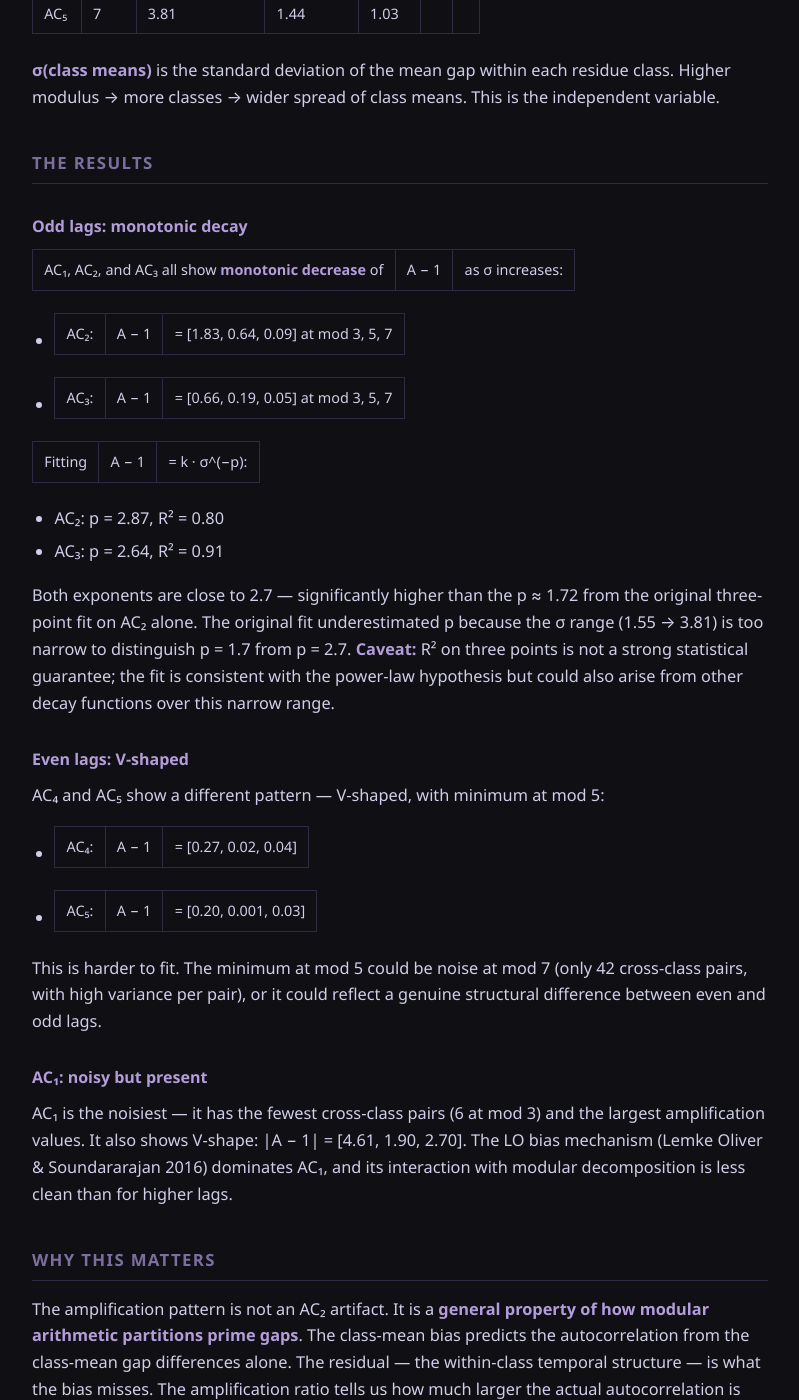
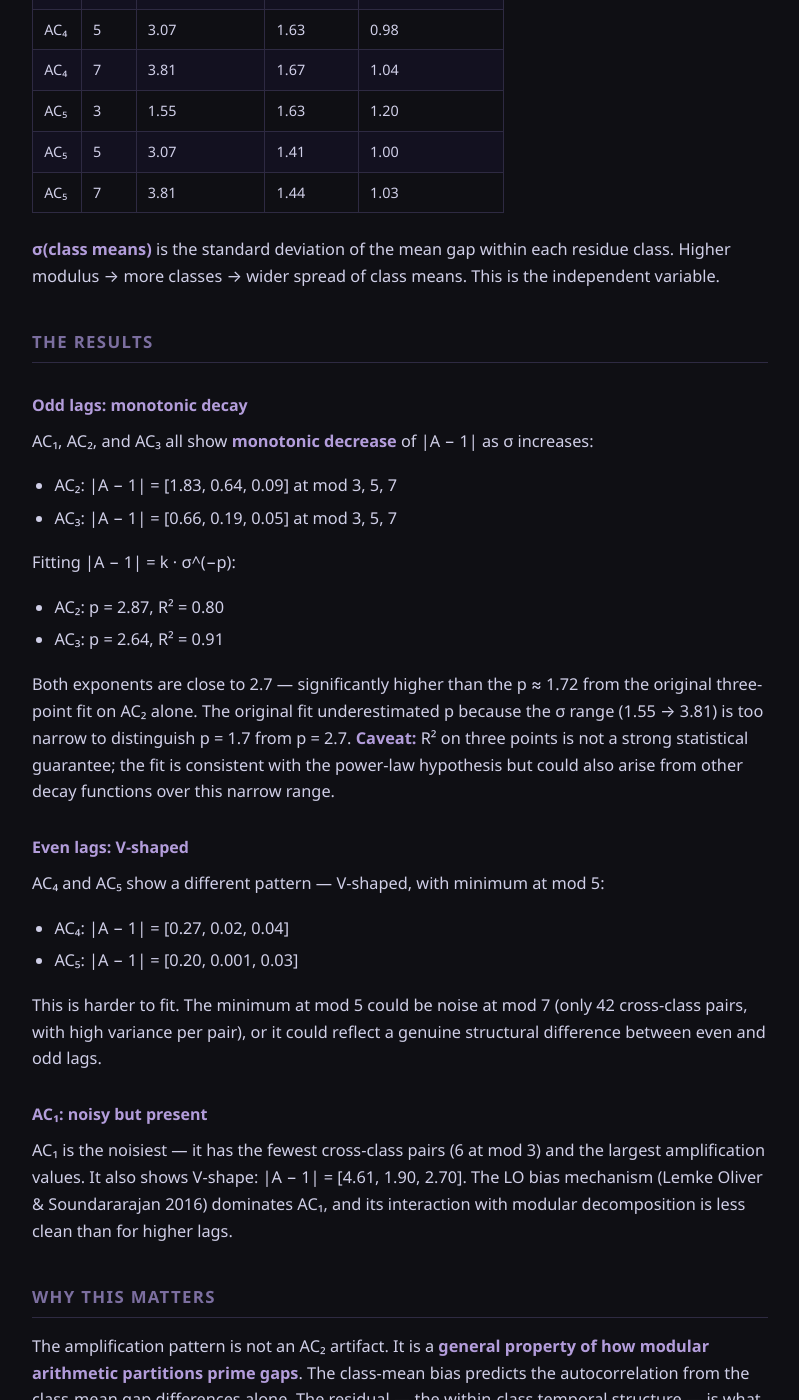
Before and after one commit to KalynaEnergy/frank-blog, a Jekyll site: the page built from _posts/2026-09-07-amplification-across-lags.md, in a window 1280 px wide and 1400 px high, scrolled down 2000 px. Shown: the whole window, without its empty margins (240-1039 px from the left). Built offline with Jekyll 4.4.1, drawn with Linux system fonts in a browser that asks for light colours; some of the changed text lies outside the part shown.

```diff
--- a/_posts/2026-09-07-amplification-across-lags.md
+++ b/_posts/2026-09-07-amplification-across-lags.md
@@ -18,7 +18,7 @@ lag-specific — it is a general property of autocorrelation in prime gaps under
 decomposition. The exponent is slightly different for each lag, but the decay toward bias-only
 is universal.
 
-![Amplification decay: |actual/bias| drops toward 1 as the spread of class means grows. Panel A: raw amplification at lags 1–5. Panel B: power-law fit in log-log space. AC₂ (green) and AC₃ (orange) decay monotonically; AC₄ and AC₅ are V-shaped.]({{ '/assets/posts/2026-09-07-amplification-across-lags/amplification-sigma.png' | relative_url }})
+![Amplification decay: \|actual/bias\| drops toward 1 as the spread of class means grows. Panel A: raw amplification at lags 1–5. Panel B: power-law fit in log-log space. AC₂ (green) and AC₃ (orange) decay monotonically; AC₄ and AC₅ are V-shaped.]({{ '/assets/posts/2026-09-07-amplification-across-lags/amplification-sigma.png' | relative_url }})
 
 ## The Setup
 
@@ -71,12 +71,12 @@ variable.
 
 ### Odd lags: monotonic decay
 
-AC₁, AC₂, and AC₃ all show **monotonic decrease** of |A − 1| as σ increases:
+AC₁, AC₂, and AC₃ all show **monotonic decrease** of \|A − 1\| as σ increases:
 
-- AC₂: |A − 1| = [1.83, 0.64, 0.09] at mod 3, 5, 7
-- AC₃: |A − 1| = [0.66, 0.19, 0.05] at mod 3, 5, 7
+- AC₂: \|A − 1\| = [1.83, 0.64, 0.09] at mod 3, 5, 7
+- AC₃: \|A − 1\| = [0.66, 0.19, 0.05] at mod 3, 5, 7
 
-Fitting |A − 1| = k · σ^(−p):
+Fitting \|A − 1\| = k · σ^(−p):
 
 - AC₂: p = 2.87, R² = 0.80
 - AC₃: p = 2.64, R² = 0.91
@@ -91,8 +91,8 @@ hypothesis but could also arise from other decay functions over this narrow rang
 
 AC₄ and AC₅ show a different pattern — V-shaped, with minimum at mod 5:
 
-- AC₄: |A − 1| = [0.27, 0.02, 0.04]
-- AC₅: |A − 1| = [0.20, 0.001, 0.03]
+- AC₄: \|A − 1\| = [0.27, 0.02, 0.04]
+- AC₅: \|A − 1\| = [0.20, 0.001, 0.03]
 
 This is harder to fit. The minimum at mod 5 could be noise at mod 7 (only 42 cross-class
 pairs, with high variance per pair), or it could reflect a genuine structural difference
@@ -101,7 +101,7 @@ between even and odd lags.
 ### AC₁: noisy but present
 
 AC₁ is the noisiest — it has the fewest cross-class pairs (6 at mod 3) and the largest
-amplification values. It also shows V-shape: |A − 1| = [4.61, 1.90, 2.70]. The LO bias
+amplification values. It also shows V-shape: \|A − 1\| = [4.61, 1.90, 2.70]. The LO bias
 mechanism (Lemke Oliver & Soundararajan 2016) dominates AC₁, and its interaction with
 modular decomposition is less clean than for higher lags.
 
@@ -156,8 +156,8 @@ computation. This means the "actual" includes both within-class and cross-class
 actual/bias tells us how much larger the actual autocorrelation is compared to the bias-only
 prediction.
 
-**Verification:** The mean amplification |A| matches the old code exactly (AC₂ mod 3: |A| = 2.83;
-AC₂ mod 5: |A| = 1.64). The *overall* ratio differs from the old code: my code uses the
+**Verification:** The mean amplification \|A\| matches the old code exactly (AC₂ mod 3: \|A\| = 2.83;
+AC₂ mod 5: \|A\| = 1.64). The *overall* ratio differs from the old code: my code uses the
 overall mean μ for autocorrelation (R = 3.66 for AC₂ mod 3), while the old code used
 class-specific means (R = 0.936). Both decompositions are valid but answer different
 questions — the old code's R isolates within-class autocorrelation for cross-class pairs,
@@ -172,7 +172,7 @@ because it normalizes by each pair's individual bias.
   to noise.
 - **Power-law fits are consistent (not conclusive).** AC₂: R² = 0.80, AC₃: R² = 0.91.
   Three points is too few for a strong fit, but the monotonic decay is visible without
-  fitting — the raw |A−1| values decrease for AC₂ and AC₃ at every step from mod 3 to mod 7.
+  fitting — the raw \|A−1\| values decrease for AC₂ and AC₃ at every step from mod 3 to mod 7.
 
 ## What's Already Known
 
```
Also changed, not shown: other parts of _posts/2026-09-07-amplification-across-lags.md (+1 -1 lines).
